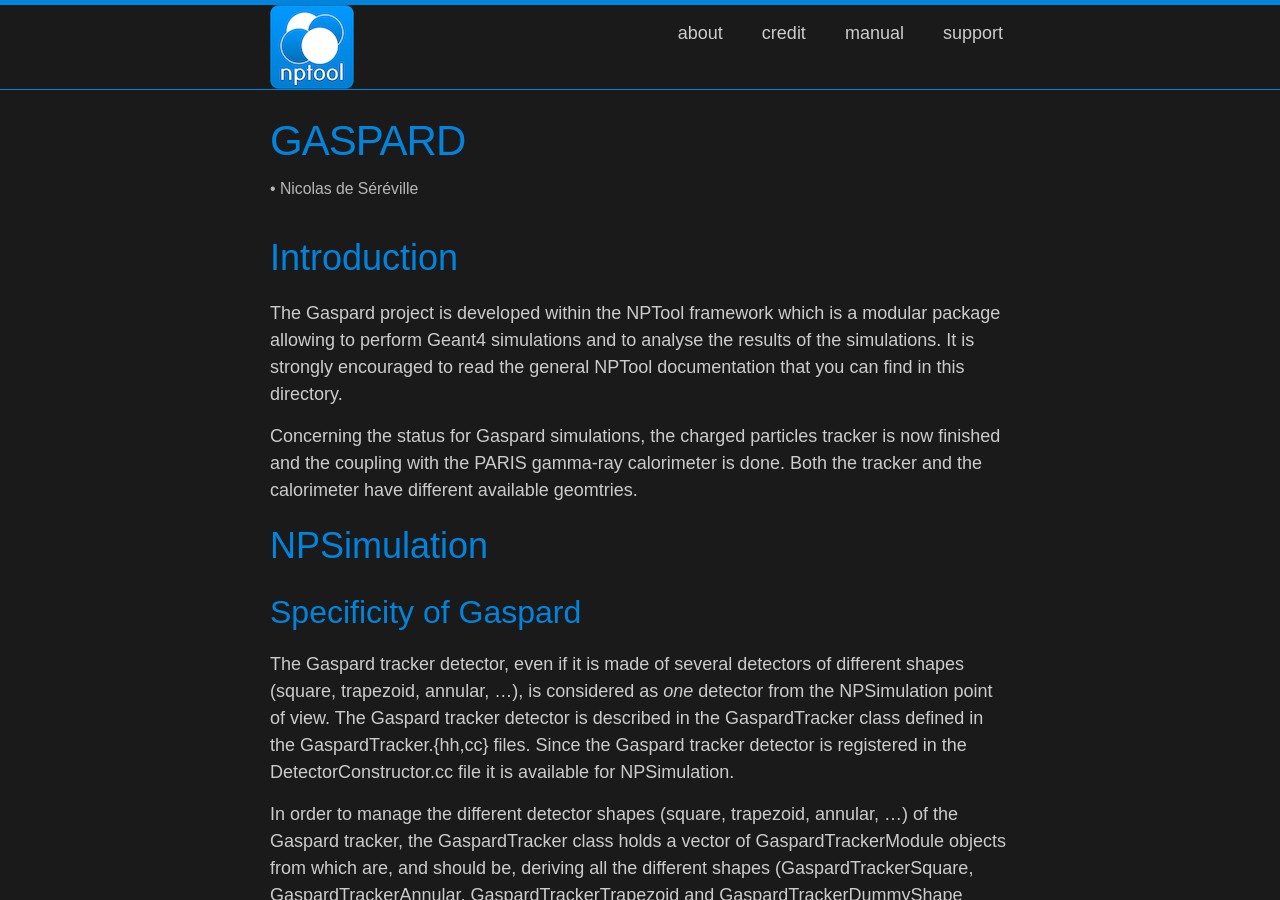
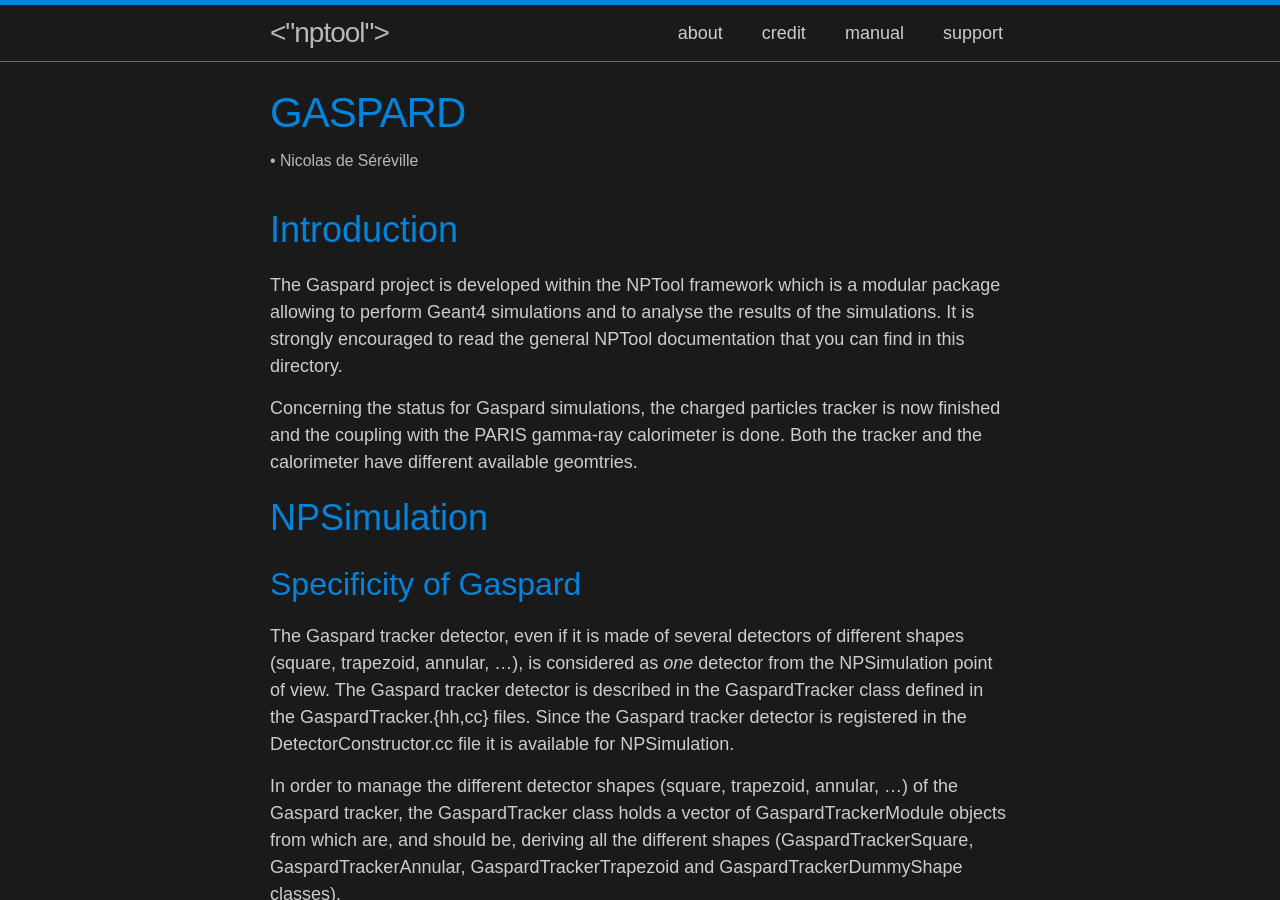
Before and after one commit to adrien-matta/nptool, a Jekyll site: the page built from index.html, in a window 1280 px wide and 900 px high. Built offline with Jekyll 4.4.1, drawn with Linux system fonts in a browser that asks for light colours; some web fonts are replaced.

Commit message:
* Putting back nptool in nav bar

```diff
--- a/_includes/header.html
+++ b/_includes/header.html
@@ -2,7 +2,7 @@
 
   <div class="wrapper">
 
-    <a class="site-title" href="{{ site.baseurl }}/"><img class="brand-image" src="{{ site.baseurl }}/images/nptoolLogo_small.png"/></a>
+    <a class="site-title" href="{{ site.baseurl }}/"><"nptool"></a>
 
     <nav class="site-nav">
     <a href="#" class="menu-icon">
```
